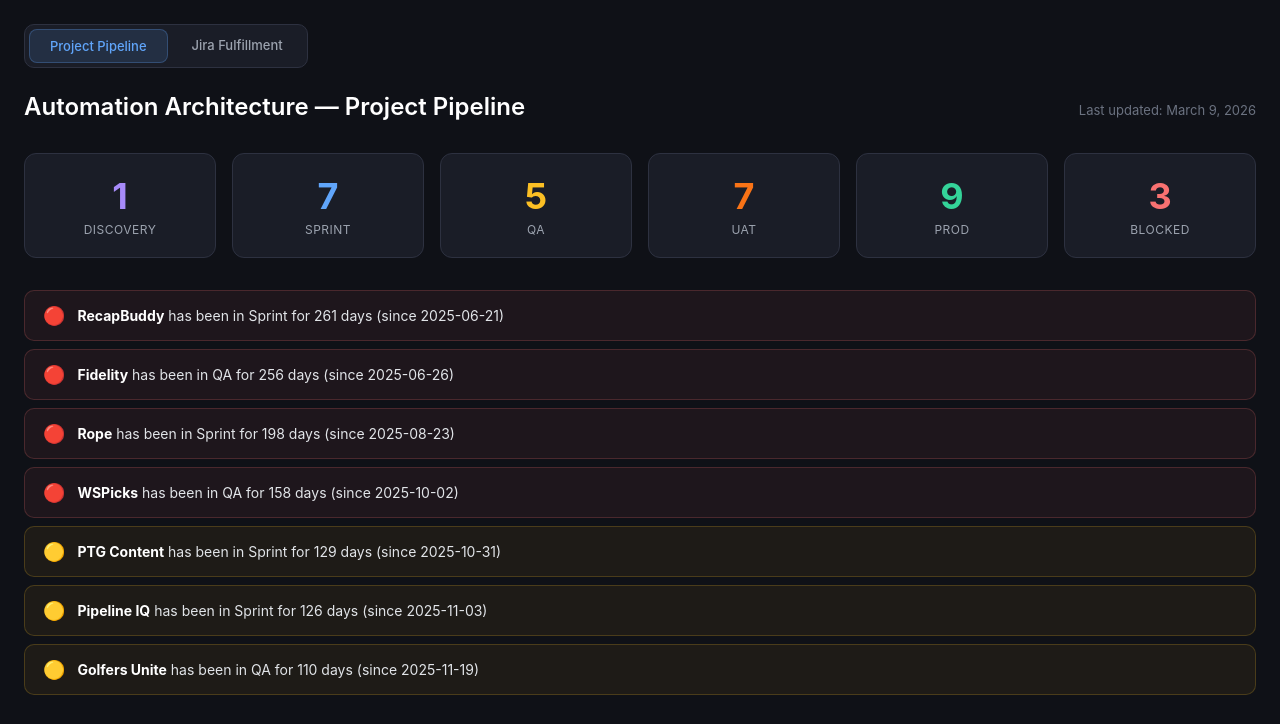
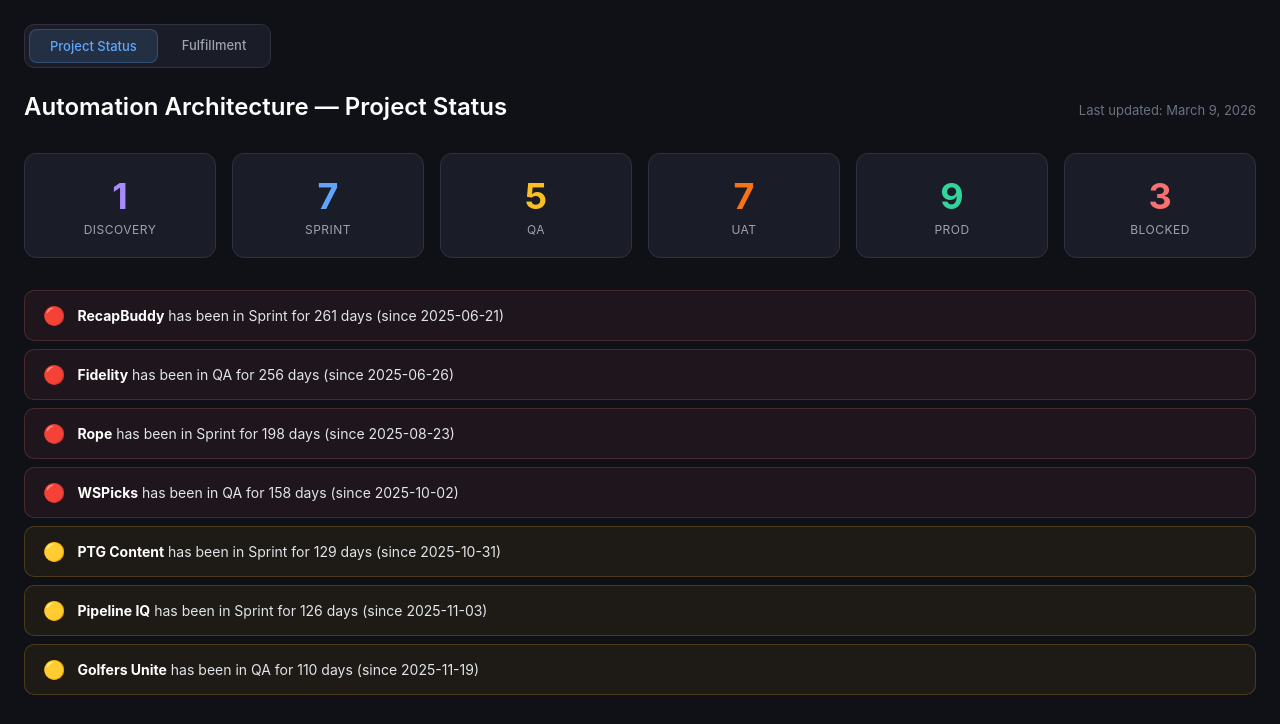
Before and after one commit to Automation-Architecture/aa-project-pipeline, a plain HTML site: page public/index.html in a window 1280 px wide. Shown: the top 724 px of the page. Drawn offline with nearby package versions, Linux system fonts and the light colour scheme.

Commit message:
Rename navigation: Project Status and Fulfillment

```diff
--- a/public/index.html
+++ b/public/index.html
@@ -3,7 +3,7 @@
 <head>
 <meta charset="UTF-8">
 <meta name="viewport" content="width=device-width, initial-scale=1.0">
-<title>Automation Architecture — Project Pipeline</title>
+<title>Automation Architecture — Project Status</title>
 <script src="https://cdnjs.cloudflare.com/ajax/libs/Chart.js/4.4.1/chart.umd.min.js"></script>
 <style>
   * { margin: 0; padding: 0; box-sizing: border-box; }
@@ -75,12 +75,12 @@
 <body>
 
 <div class="nav">
-  <a href="#" class="active">Project Pipeline</a>
-  <a href="https://jira-dashboard-jade.vercel.app">Jira Fulfillment</a>
+  <a href="#" class="active">Project Status</a>
+  <a href="https://jira-dashboard-jade.vercel.app">Fulfillment</a>
 </div>
 
 <div class="header">
-  <h1>Automation Architecture — Project Pipeline</h1>
+  <h1>Automation Architecture — Project Status</h1>
   <span class="updated">Last updated: March 9, 2026</span>
 </div>
 
```
